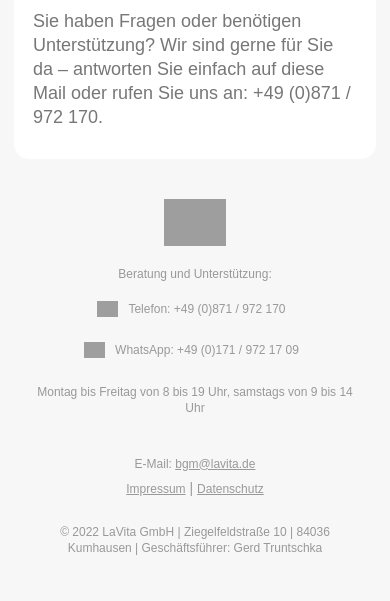
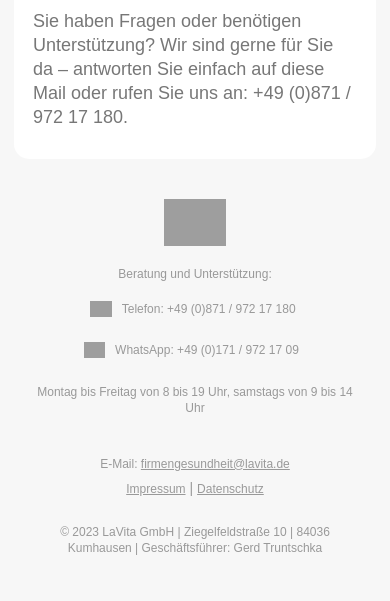
Before and after one commit to LaVita-GmbH/bizberry-access, a Python web app: template bb_access/templates/user_otp_pin_de.html in a window 390 px wide. Shown: the part 458-1059 px from the top of the page. Run offline with Jinja, Linux system fonts and the light colour scheme; the template is opened without the code that fills it, so the values that code supplies are empty; some libraries are stand-ins or nearby versions; some web fonts are replaced; grey boxes are pictures that could not be loaded.

Commit message:
fixed email and phone number

```diff
--- a/bb_access/templates/user_otp_pin_de.html
+++ b/bb_access/templates/user_otp_pin_de.html
@@ -287,7 +287,7 @@
 															</tr>
 															<tr>
 																<td style="border-collapse: collapse; color: #777777; font-family:myriad-pro,sans-serif; font-size: 18px; line-height:24px; word-break: break-word; overflow-wrap: break-word; text-align: left;">
-																	<span>Sie haben Fragen oder benötigen Unterstützung? Wir sind gerne für Sie da – antworten Sie einfach auf diese Mail oder rufen Sie uns an: +49 (0)871 / 972 170.</span>
+																	<span>Sie haben Fragen oder benötigen Unterstützung? Wir sind gerne für Sie da – antworten Sie einfach auf diese Mail oder rufen Sie uns an: +49 (0)871 / 972 17 180.</span>
 																</td>
 															</tr>
 															<tr>
@@ -336,7 +336,7 @@
 															</tr>
 															<tr>
 																<td style="border-collapse:collapse;line-height:21px;text-align:center">
-																	<a href="tel:+490871972170" style="text-decoration: none;"><img class="footer-image-mobile1" src="https://assets.lavita.de/emails/RNL/Icon_phone_2x.png" height="18" alt="Kontaktieren Sie uns per WhatsApp" align="middle" style="color: #999999;max-height:18px;vertical-align: middle;"><span class="fontsize12" style="border-collapse: collapse; color:#999999; font-family:myriad-pro,sans-serif; font-size: 14px; line-height: 24px; word-break: break-word; overflow-wrap: break-word; text-align: center;text-decoration: none;vertical-align: middle;">&nbsp;&nbsp;&nbsp;Telefon: +49 (0)871 / 972 170 </span></a>&nbsp;
+																	<a href="tel:+49087197217180" style="text-decoration: none;"><img class="footer-image-mobile1" src="https://assets.lavita.de/emails/RNL/Icon_phone_2x.png" height="18" alt="Kontaktieren Sie uns per Telefon" align="middle" style="color: #999999;max-height:18px;vertical-align: middle;"><span class="fontsize12" style="border-collapse: collapse; color:#999999; font-family:myriad-pro,sans-serif; font-size: 14px; line-height: 24px; word-break: break-word; overflow-wrap: break-word; text-align: center;text-decoration: none;vertical-align: middle;">&nbsp;&nbsp;&nbsp;Telefon: +49 (0)871 / 972 17 180</span></a>&nbsp;
 																</td>
 															</tr>
 															<tr>
@@ -360,7 +360,7 @@
 															</tr>
 															<tr>
 																<td style="border-collapse:collapse;line-height:21px;text-align:center;padding-bottom:5px">
-																	<span class="fontsize12" style="color:#999999; font-family:myriad-pro,sans-serif; font-size: 14px;line-height:21px">E-Mail: </span><a class="fontsize12" href="mailto:bgm@lavita.de" style="color:#999999;text-decoration:underline;text-size-adjust:100%;font-family:myriad-pro,sans-serif;font-size:14px">bgm@lavita.de</a>
+																	<span class="fontsize12" style="color:#999999; font-family:myriad-pro,sans-serif; font-size: 14px;line-height:21px">E-Mail: </span><a class="fontsize12" href="mailto:firmengesundheit@lavita.de" style="color:#999999;text-decoration:underline;text-size-adjust:100%;font-family:myriad-pro,sans-serif;font-size:14px">firmengesundheit@lavita.de</a>
 																</td>
 															</tr>
 															<tr>
@@ -377,7 +377,7 @@
 															</tr>
 															<tr>
 																<td style="border-collapse:collapse;line-height:21px;text-align:center;padding-bottom:5px">
-																	<span class="fontsize12" style="color: #999999; font-family:myriad-pro,sans-serif; font-size: 14px;text-decoration:none">© 2022 LaVita GmbH | Ziegelfeldstraße 10 | 84036 Kumhausen | Geschäftsführer: Gerd Truntschka</span>
+																	<span class="fontsize12" style="color: #999999; font-family:myriad-pro,sans-serif; font-size: 14px;text-decoration:none">© 2023 LaVita GmbH | Ziegelfeldstraße 10 | 84036 Kumhausen | Geschäftsführer: Gerd Truntschka</span>
 																</td>
 															<tr>
 																<td height="40" style="display: block; font-size: 0px; line-height: 0px" valign="middle">&nbsp;</td>
```
